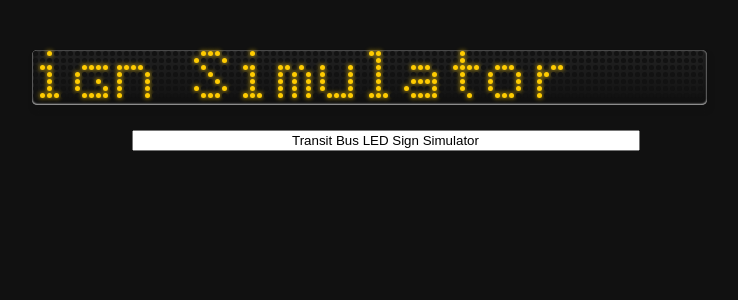
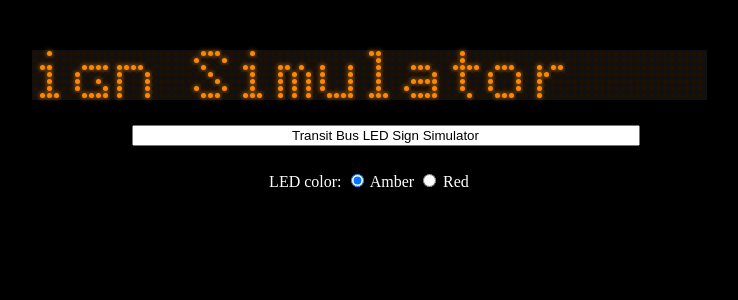
Before and after one commit to Anthony96922/TransitBusLEDSign, a PHP site: page / in a window 1280 px wide. Shown: the top 300 px of the page, without its empty margins (271-1009 px from the left). Run offline with PHP 8.4, Linux system fonts and the light colour scheme; some libraries are stand-ins or nearby versions.

Commit message:
Add color option and improve sign appearance

```diff
--- a/index.php
+++ b/index.php
@@ -2,7 +2,7 @@
 	function createMarqueeBase($width, $height) {
 		for ($i = 0; $i < $height; $i++) {
 			for ($j = 0; $j < $width; $j++) {
-				echo '<div class="'.$i.'_'.$j.' light off"></div>'."\n";
+				echo '<div class="'.$i.'_'.$j.' light off amber"></div>'."\n";
 			}
 		}
 	}
@@ -22,7 +22,12 @@
 <div id="theMarquee">
 <?php createMarqueeBase(96, 7); ?>
 </div>
-<input id="theInput" name="input" type="text" value="Transit Bus LED Sign Simulator" />
+<input type="text" id="theInput" name="input" value="Transit Bus LED Sign Simulator" />
+LED color:
+<input type="radio" id="amber" name="color" value="amber" checked />
+<label for="amber">Amber</label>
+<input type="radio" id="red" name="color" value="red" />
+<label for="red">Red</label>
 </div>
 <script>
 <?php echo file_get_contents("ledsign.js"); ?>
--- a/ledsign.css
+++ b/ledsign.css
@@ -11,24 +11,19 @@
  */
 
 body {
-	background-color: #111;
+	background-color: #000;
+	color: #fff;
 }
 
 #wrapper {
 	width: 675px;
 	margin: 50px auto;
+	text-align: center;
 }
 
 #theMarquee {
-	height: 55px;
-	background: linear-gradient(0deg, #111, #222);
-	box-shadow:
-		0px 0px 2px 0px #aaa inset,
-		0px -1px 2px 0px #aaa inset,
-		2px -5px 5px 0px #111 inset,
-		0px -5px 5px 0px #111 inset,
-		2px 5px 5px 0px #111;
-	border-radius: 5px;
+	height: 50px;
+	background: #111;
 	width: 675px;
 }
 
@@ -38,6 +33,8 @@ body {
 	width: 500px;
 	text-align: center;
 }
+
+/* LEDs */
 
 .light {
 	width: 5px;
@@ -49,11 +46,20 @@ body {
 	border-radius: 50%;
 }
 
-.off {
-	background-color: #121212;
+.off.amber {
+	background-color: #201000;
 }
 
-.on {
-	background-color: #fc0; /* amber */
-	box-shadow: 0px 0px 5px #fc0;
+.off.red {
+	background-color: #200000;
 }
+
+.on.amber {
+	background-color: #f80; /* amber */
+	box-shadow: 0px 0px 5px #f80;
+}
+
+.on.red {
+	background-color: #f00; /* red */
+	box-shadow: 0px 0px 5px #f00;
+}
--- a/ledsign.js
+++ b/ledsign.js
@@ -14,6 +14,8 @@
 var SCROLLER_LENGTH = 96;
 var HEIGHT = 7;
 var theInput = $('#theInput');
+var amberSelected = $('#amber');
+var redSelected = $('#red');
 var fps = 30;
 
 var myMessage = textToLED('Transit Bus LED Sign Simulator');
@@ -26,6 +28,16 @@ theInput.change(function() {
 	myMessage = textToLED(this.value);
 	furthestLeftPoint = 0 - myMessage.length;
 	leftPointer = SCROLLER_LENGTH + 1;
+});
+
+amberSelected.change(function() {
+	$('.light').removeClass('red');
+	$('.light').addClass('amber');
+});
+
+redSelected.change(function() {
+	$('.light').removeClass('amber');
+	$('.light').addClass('red');
 });
 
 function clearLights() {
```
